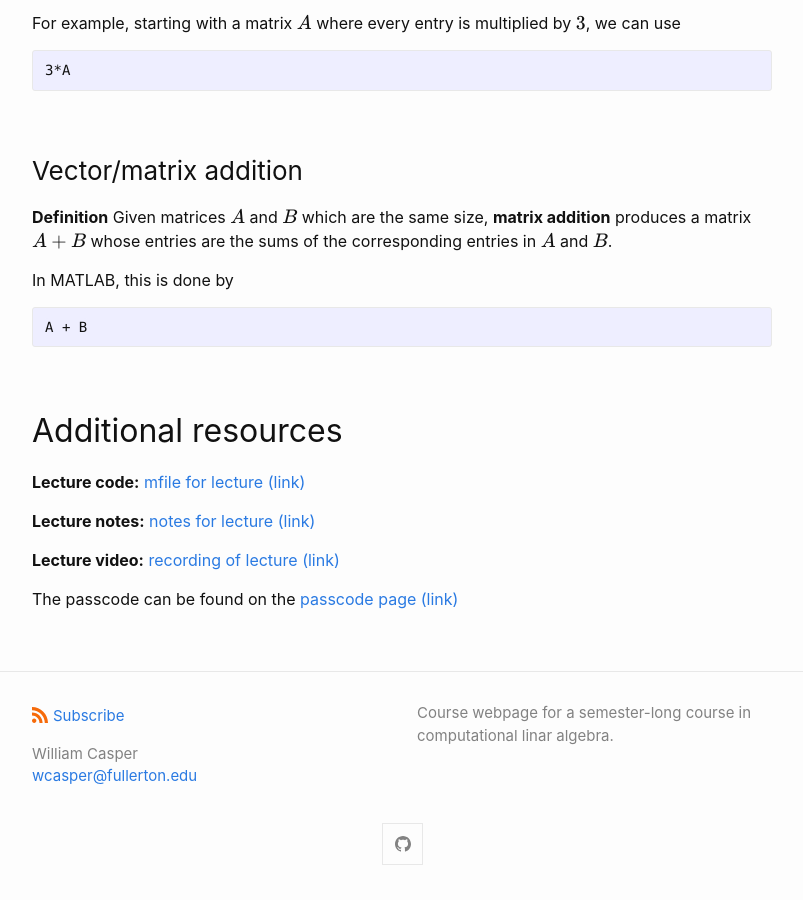
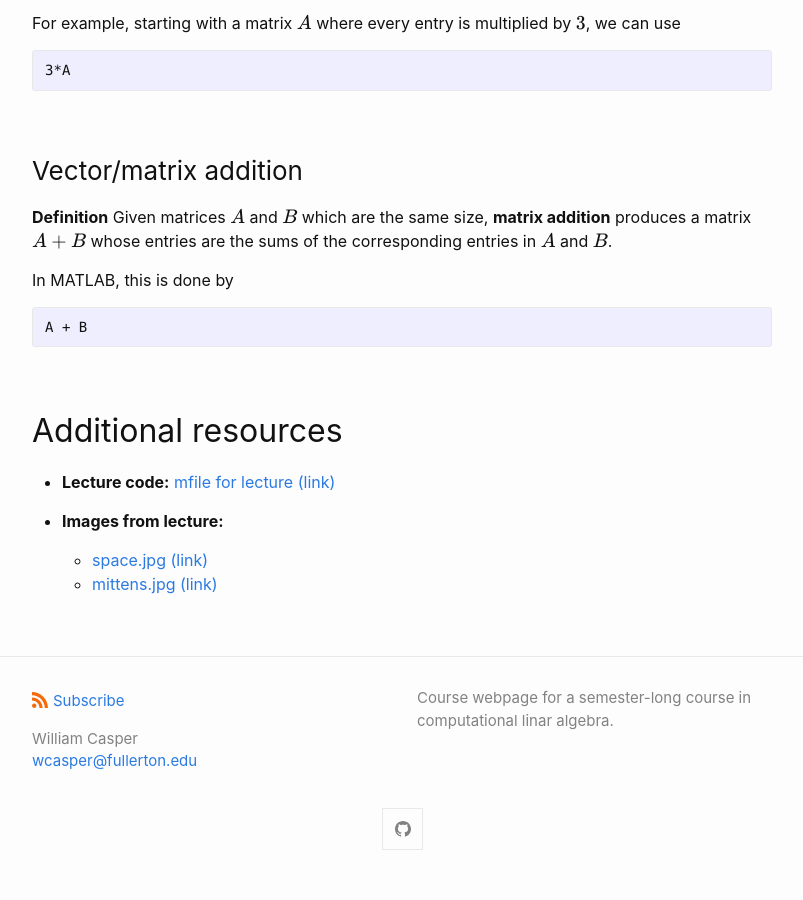
Before and after one commit to wcasper/math107spring2022, a Jekyll site: the page built from _posts/2022-01-31-Week-2-Lecture-3.md, in a window 1280 px wide and 900 px high, scrolled down 3491 px. Shown: the whole window, without its empty margins (238-1041 px from the left). Built offline with Jekyll 4.4.1, drawn with Linux system fonts in a browser that asks for light colours.

Commit message:
added image files

````diff
--- a/_posts/2022-01-31-Week-2-Lecture-3.md
+++ b/_posts/2022-01-31-Week-2-Lecture-3.md
@@ -155,10 +155,8 @@ A + B
 ```
 
 ## Additional resources
-**Lecture code:** <a target="_parent" href="https://wcasper.github.io/math107spring2021/MATLAB/lecture3.m">mfile for lecture (link)</a>
+* **Lecture code:** <a target="_parent" href="https://wcasper.github.io/math107spring2022/MATLAB/lecture3.m">mfile for lecture (link)</a>
 
-**Lecture notes:** <a target="_parent" href="https://wcasper.github.io/math107spring2021/extras/notes/2021-02-01-Note-10-22.pdf">notes for lecture (link)</a>
-
-**Lecture video:** <a target="_parent" href="https://fullerton.zoom.us/rec/share/-XSMkxEIryg3KXXoDXZj-UEizt7FIz2zcYnwyljDU3txKPcEQpXBKT1M9PRwRYSH.KqFZzxEeBubp1B__">recording of lecture (link)</a>
-
-The passcode can be found on the <a target="_parent" href="https://csufullerton.instructure.com/courses/3127326/pages/video-lecture-keys">passcode page (link)</a>
+* **Images from lecture:**
+  * <a target="_parent" href="https://wcasper.github.io/math107spring2022/extras/img/space.jpg">space.jpg (link)</a>
+  * <a target="_parent" href="https://wcasper.github.io/math107spring2022/extras/img/mittens.jpg">mittens.jpg (link)</a>
````
